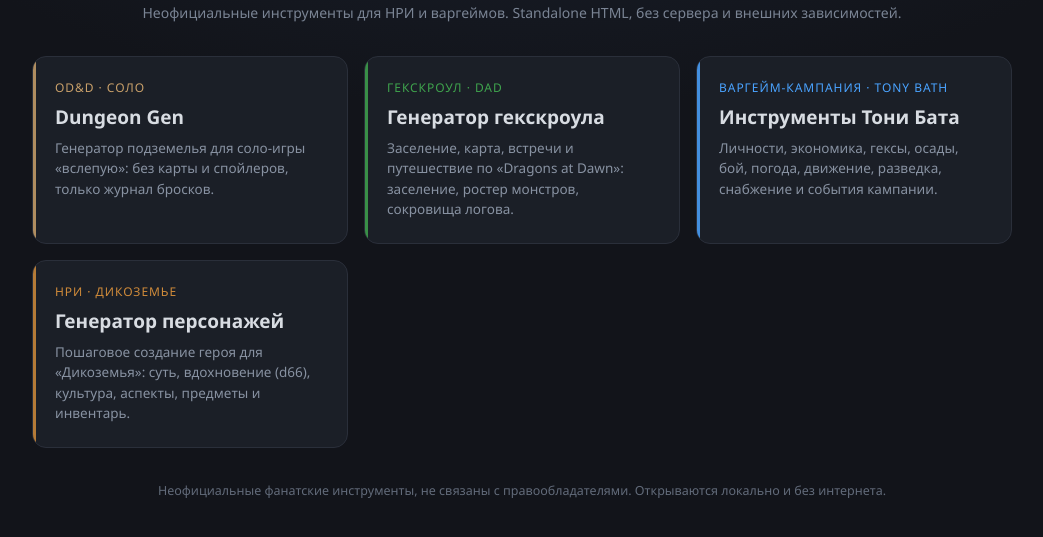
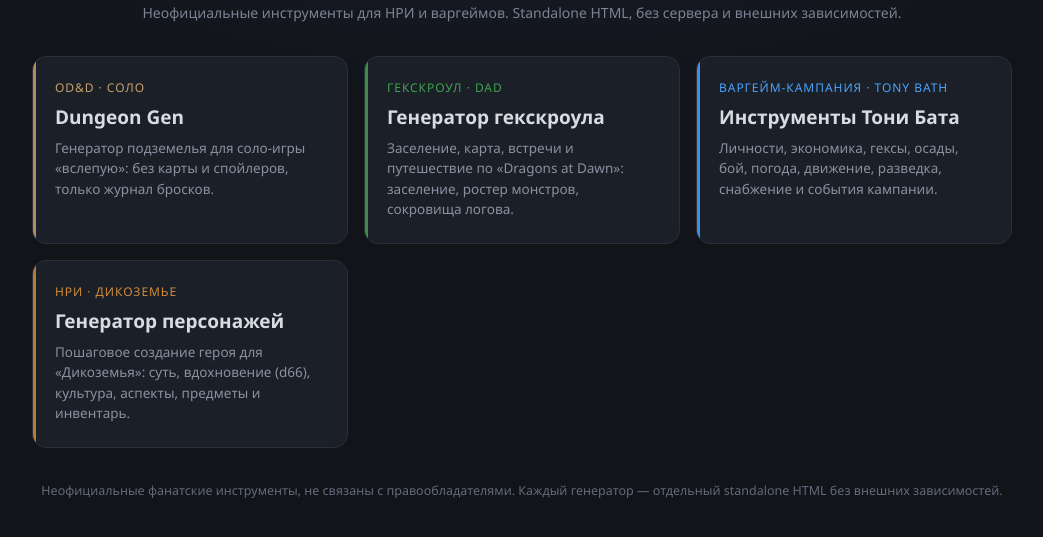
Before and after one commit to dexius9669/generators_hub, a plain HTML site: page index.html in a window 1280 px wide. Shown: the part 171-708 px from the top of the page, without its empty margins (118-1161 px from the left). Drawn offline with Linux system fonts and the light colour scheme.

Commit message:
Fix misleading footer wording on the landing page

```diff
--- a/index.html
+++ b/index.html
@@ -68,6 +68,6 @@
         </a>
     </div>
 
-    <footer>Неофициальные фанатские инструменты, не связаны с правообладателями. Открываются локально и без интернета.</footer>
+    <footer>Неофициальные фанатские инструменты, не связаны с правообладателями. Каждый генератор — отдельный standalone HTML без внешних зависимостей.</footer>
 </body>
 </html>
```
